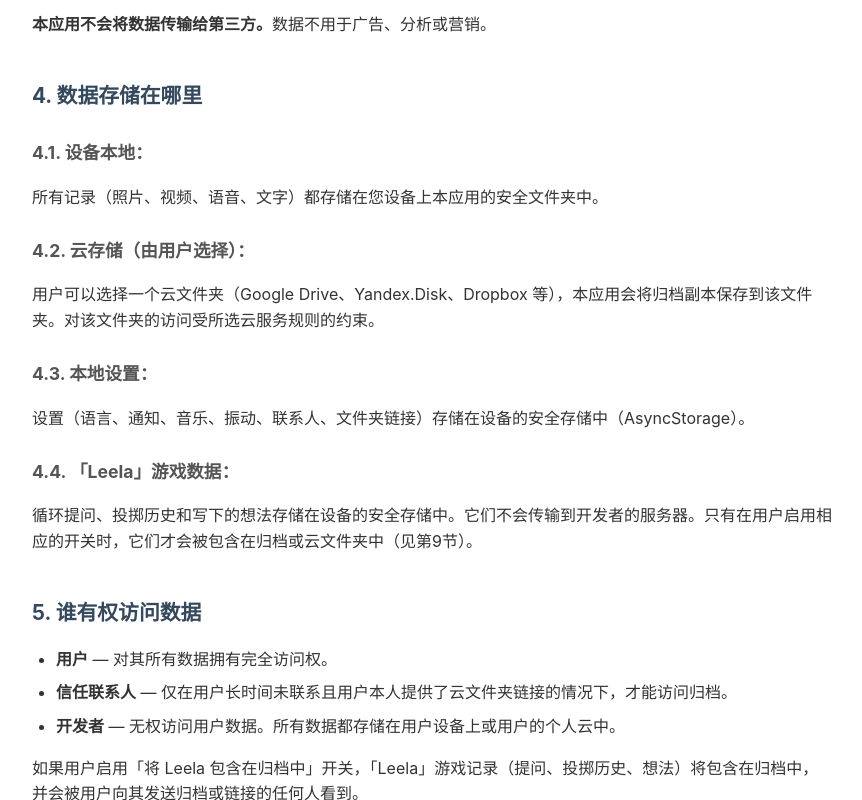
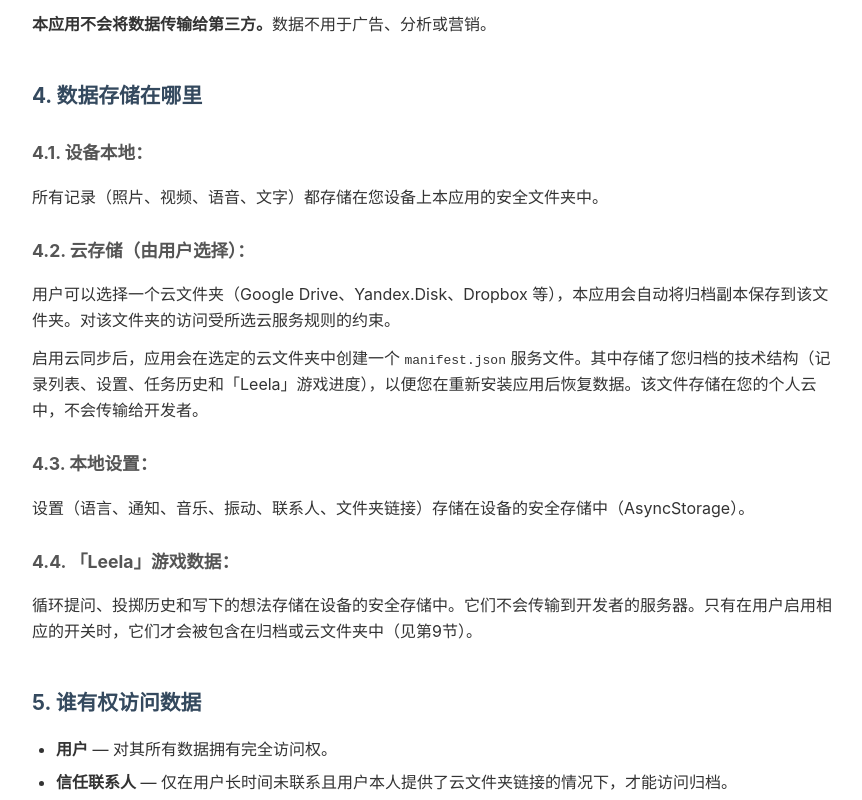
Before and after one commit to alex85kazak/privacy, a plain HTML site: page zh.html in a window 1280 px wide. Shown: the part 1529-2329 px from the top of the page, without its empty margins (208-1070 px from the left). Drawn offline with Linux system fonts and the light colour scheme.

Commit message:
Update zh.html

```diff
--- a/zh.html
+++ b/zh.html
@@ -35,7 +35,7 @@
 
 <h1>「生活储蓄罐」应用隐私政策</h1>
 
-<p class="date"><strong>最后更新日期：</strong>2026年10月12日</p>
+<p class="date"><strong>最后更新日期：</strong>2026年11月1日</p>
 
 <h2>1. 总则</h2>
 <p>本隐私政策（以下简称「本政策」）描述了移动应用<strong>「生活储蓄罐」</strong>（以下简称「本应用」）收集哪些数据、如何使用这些数据、数据存储在哪里以及用户享有哪些权利。</p>
@@ -90,7 +90,8 @@
 <p>所有记录（照片、视频、语音、文字）都存储在您设备上本应用的安全文件夹中。</p>
 
 <h3>4.2. 云存储（由用户选择）：</h3>
-<p>用户可以选择一个云文件夹（Google Drive、Yandex.Disk、Dropbox 等），本应用会将归档副本保存到该文件夹。对该文件夹的访问受所选云服务规则的约束。</p>
+<p>用户可以选择一个云文件夹（Google Drive、Yandex.Disk、Dropbox 等），本应用会自动将归档副本保存到该文件夹。对该文件夹的访问受所选云服务规则的约束。</p>
+<p>启用云同步后，应用会在选定的云文件夹中创建一个 <code>manifest.json</code> 服务文件。其中存储了您归档的技术结构（记录列表、设置、任务历史和「Leela」游戏进度），以便您在重新安装应用后恢复数据。该文件存储在您的个人云中，不会传输给开发者。</p>
 
 <h3>4.3. 本地设置：</h3>
 <p>设置（语言、通知、音乐、振动、联系人、文件夹链接）存储在设备的安全存储中（AsyncStorage）。</p>
```
